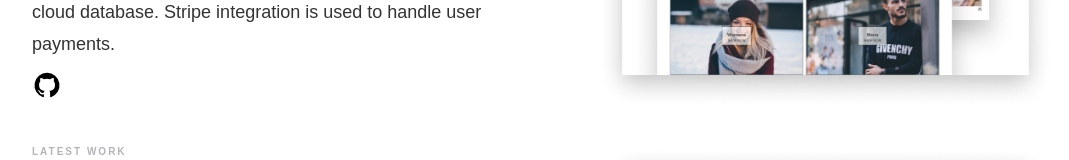
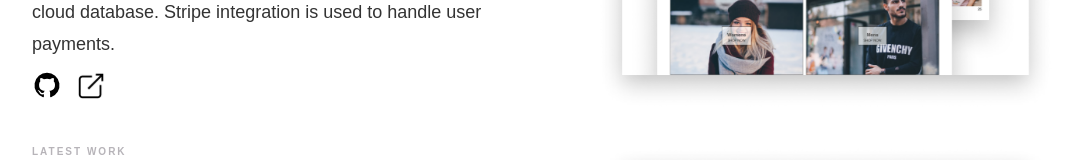
Before and after one commit to saashapina/portfolio-redesign, a React (Create React App) app: page / in a window 1280 px wide. Shown: the part 1801-1961 px from the top of the page, without its empty margins (96-1165 px from the left). Built offline with nearby package versions, Linux system fonts and the light colour scheme.

Commit message:
update dynasty link

```diff
--- a/src/data.js
+++ b/src/data.js
@@ -63,6 +63,7 @@
     ],
     links: [
       {
+        live: "https://dynasty-clothing.herokuapp.com/shop",
         github: "https://github.com/saashapina/dynasty-clothing",
       },
     ],
```
